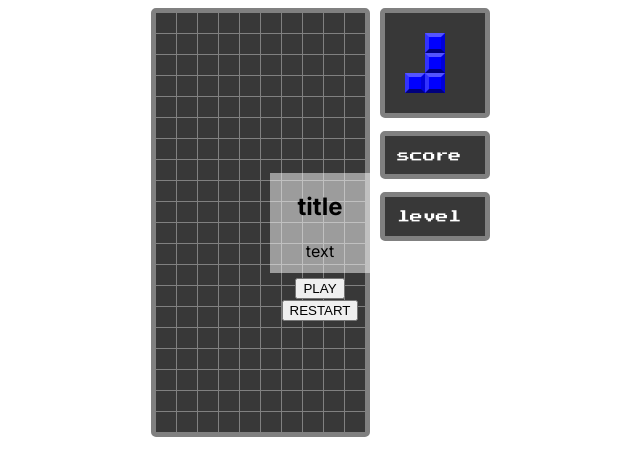
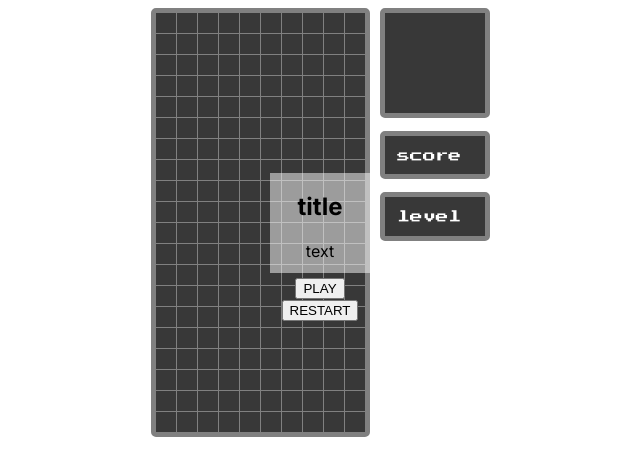
Before and after one commit to Gohkyle/tetris-next, a Next.js app: page / in a window 1280 px wide. Shown: the top 476 px of the page, without its empty margins (320-960 px from the left). Built offline with nearby package versions, Linux system fonts and the light colour scheme.

Commit message:
original state upon render for nextBlock to be empty

```diff
--- a/src/app/components/Tetris.tsx
+++ b/src/app/components/Tetris.tsx
@@ -37,7 +37,7 @@ export const Tetris = () => {
     // }
   };
 
-  const [nextBlock, setNextBlock] = useState(randomTetromino());
+  const [nextBlock, setNextBlock] = useState([[0]]);
   const [player, setPlayer] = useState({
     currTetro: [[0]],
     position: { x: 0, y: 0 },
@@ -49,8 +49,6 @@ export const Tetris = () => {
 
   const startGame = () => {
   };
-
-  console.log(nextBlock)
   return (
     <StyledTetris tabIndex={0} onKeyUp={handleButtonPress}>
       <Stage stage={stage} />
```
